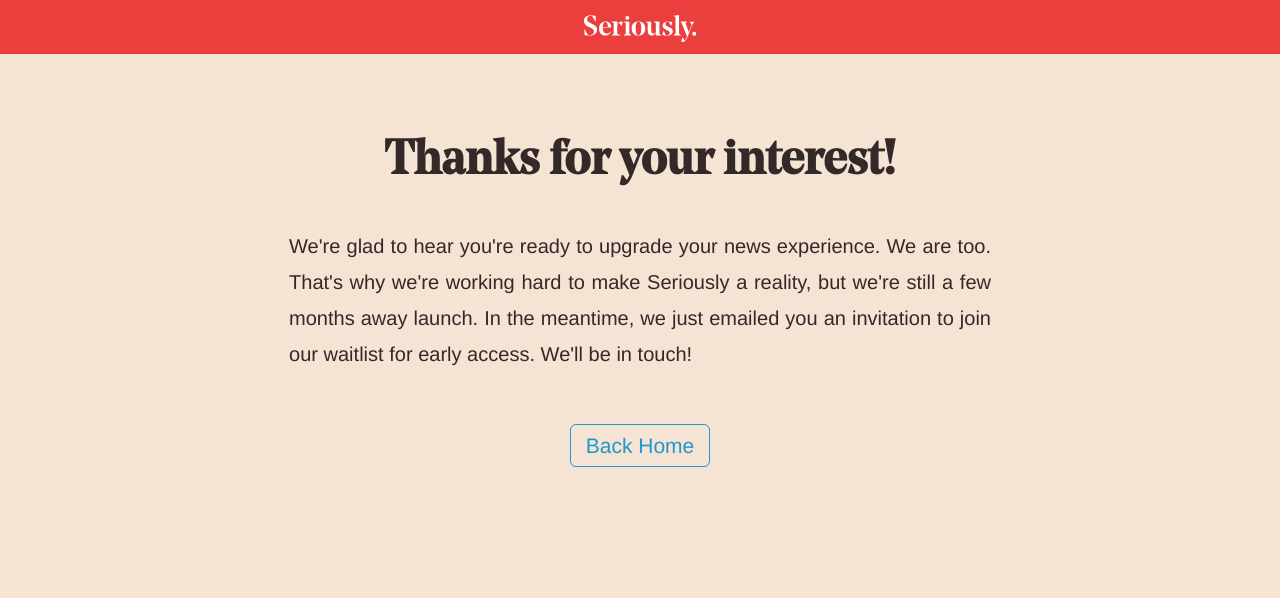
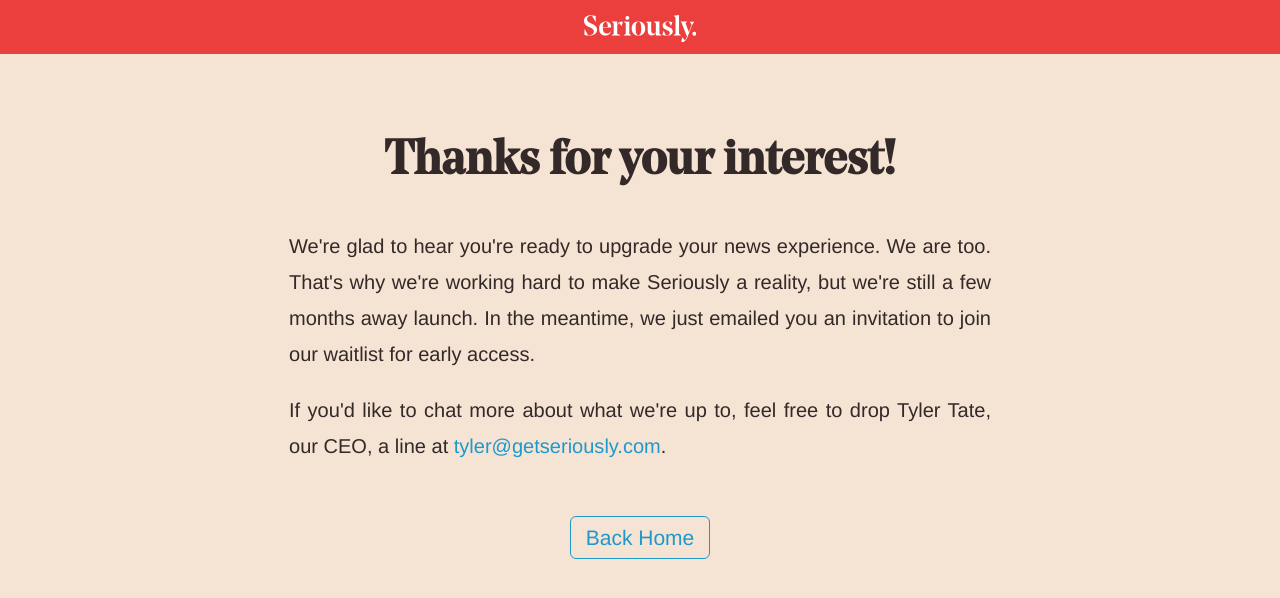
Before and after one commit to SeriouslyInc/seriously-website, a Jekyll site: the page built from 1thanks.html, in a window 1280 px wide. Shown: the top 598 px of the page. Built offline with Jekyll 4.4.1, drawn with Linux system fonts in a browser that asks for light colours; comment, search, counter and statistics services are not loaded.

Commit message:
Update 'thank you' page.

```diff
--- a/1thanks.html
+++ b/1thanks.html
@@ -7,7 +7,8 @@
 <header class="hero hero-thanks v-padded">
   <div class="hero-text hero-text-thanks padded v-padded color-black">
     <h1 class="hero-heading">Thanks for your interest!</h1>
-    <p>We're glad to hear you're ready to upgrade your news experience. We are too. That's why we're working hard to make Seriously a reality, but we're still a few months away launch. In the meantime, we just emailed you an invitation to join our waitlist for early access. We'll be in touch!</p>
+    <p>We're glad to hear you're ready to upgrade your news experience. We are too. That's why we're working hard to make Seriously a reality, but we're still a few months away launch. In the meantime, we just emailed you an invitation to join our waitlist for early access.</p>
+    <p>If you'd like to chat more about what we're up to, feel free to drop Tyler Tate, our CEO, a line at <a href="mailto:tyler@getseriously.com">tyler@getseriously.com</a>.</p>
   </div>
   <div class="home-hero-cta">
     <a href="/">Back Home</a>
```
